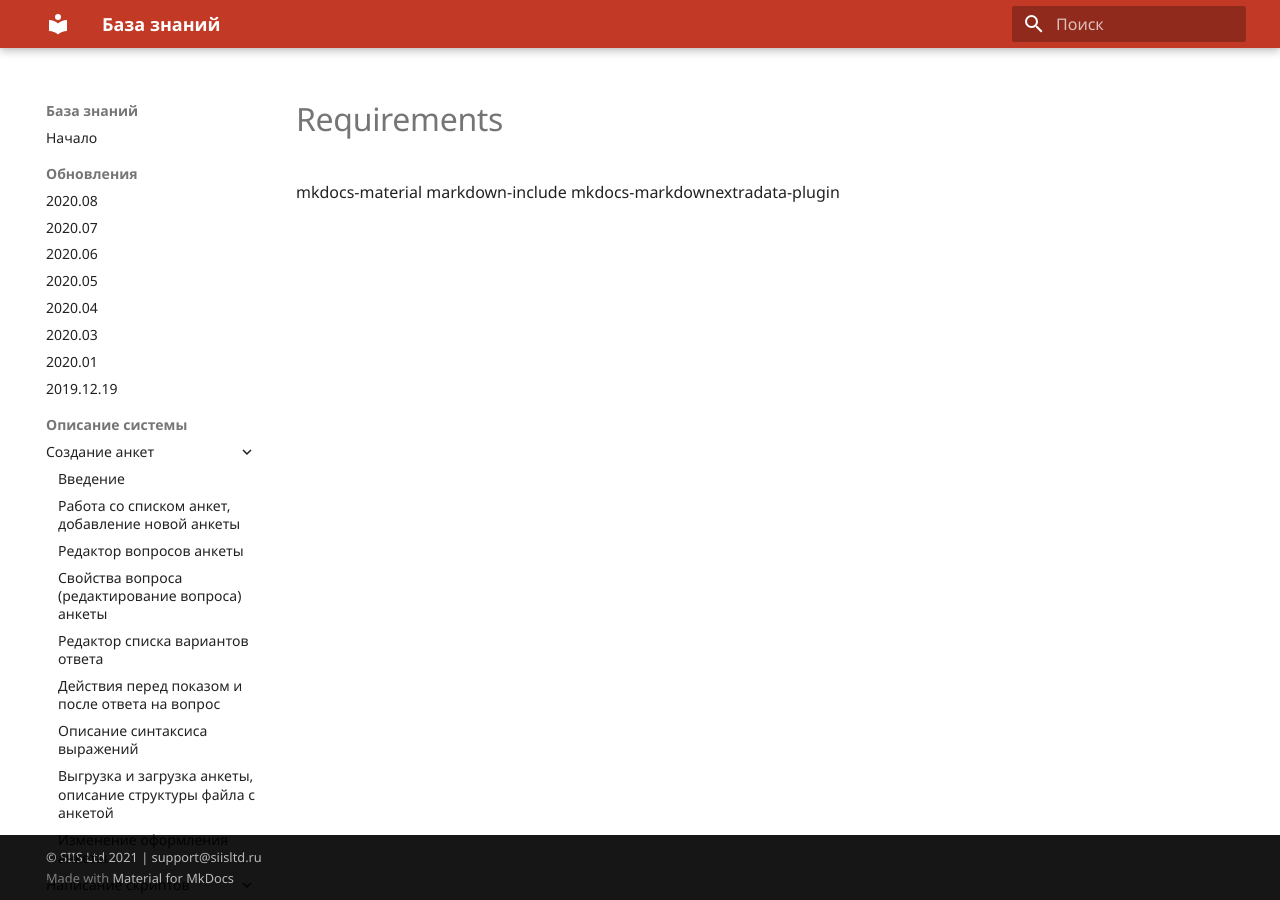
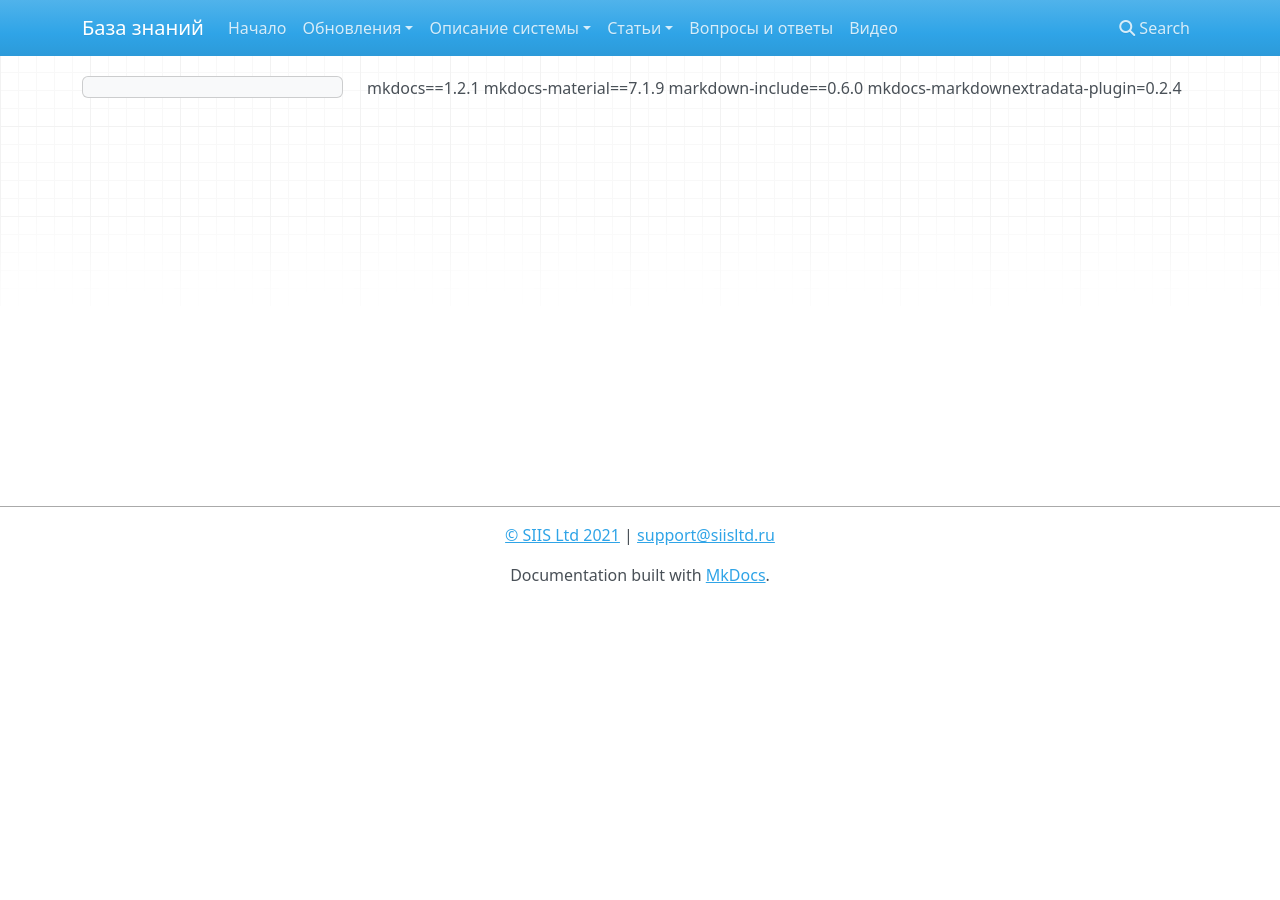
Before and after one commit to siisltd/SurveyStudio.KB, an MkDocs documentation site: the page built from docs/requirements.md, in a window 1280 px wide. Built offline with MkDocs 1.6.1, drawn with Linux system fonts in a browser that asks for light colours; nearby versions of some CDN libraries; some web fonts are replaced.

```diff
--- /dev/null
+++ b/docs/overrides/home.html
@@ -0,0 +1,5 @@
+На этом сайте собрана полезная информация о **SURVEY**STUDIO.
+
+Слева находится меню разделов. `Описание системы` - самый большой раздел, он содержит необходимую информацию для ознакомления и начала работы. Его полезно почитать, чтобы знать, где, что находится и что вообще в системе есть. В разделе `Статьи` собраны материалы, проясняющие сложные моменты, как что-то сделать. В `Вопросах и ответах` можно найти ответы на вопросы, которые возникают у наших клиентов чаще всего.
+
+Если хочется посмотреть, а не почитать, или хотите какого-то обучения - заходите в раздел `Видео`. **SURVEY**STUDIO постоянно развивается, поэтому видеозаписи уже устарели и подходят для общего ознакомления с сервисом. Актуальную информацию можно найти здесь, в базе знаний. О новых функциях сообщаем в разделе `Обновления`, а также [в нашей группе Facebook](https://www.facebook.com/siisltd.ru/).
--- a/docs/requirements.md
+++ b/docs/requirements.md
@@ -1,3 +1,4 @@
-mkdocs-material
-markdown-include
-mkdocs-markdownextradata-plugin
+mkdocs==1.2.1
+mkdocs-material==7.1.9
+markdown-include==0.6.0
+mkdocs-markdownextradata-plugin=0.2.4
--- a/docs/stylesheets/extra.css
+++ b/docs/stylesheets/extra.css
@@ -1,3 +1,4 @@
+
 button[data-md-color-primary=red],
 [data-md-color-primary=red] .md-header,
 [data-md-color-primary=red] .md-hero {
@@ -29,3 +30,11 @@ em {
 article ul li ul {
 	list-style-type: circle !important;
 }
+
+[data-md-color-scheme="slate"] {
+	--md-primary-fg-color:        #c23926;
+}
+
+[data-md-color-scheme="default"] {
+	--md-primary-fg-color:        #c23926;
+}
--- a/mkdocs.yml
+++ b/mkdocs.yml
@@ -75,23 +75,6 @@ nav:
     - 'Нюансы использования проверки на неравенство в выражениях': 'articles/1000.md'
   - 'Вопросы и ответы': 'faq.md'
   - 'Видео': 'video.md'
-  - '← В личный кабинет': 'https://survey-studio.com/client'
-
-theme:
-  name: 'material'
-  language: 'ru'
-  favicon: 'images/favicon.ico'
-  font:
-    text: 'Segoe UI'
-    code: 'Menlo'
-  palette:
-    primary: 'red'
-    accent: 'red'
-  features:
-    - navigation.sections
-    - navigation.expand
-    - search.suggest
-    - search.highlight
 
 extra_css:
  - 'stylesheets/extra.css'
@@ -99,7 +82,10 @@ extra_css:
 plugins:
   - markdownextradata: # используется для подстановки переменных в текст на этапе препроцессинга
       data: variables  # путь относительно корня к каталогу, где лежат yml или json файлы с переменными для подстановки
-  - search
+  - search:
+      lang: [ru, en]
+      separator: '[\s\-\.]+'
+      prebuild_index: true
 
 markdown_extensions:
   - codehilite
@@ -108,4 +94,4 @@ markdown_extensions:
   - attr_list
 
 extra:
-  disqus:
+  disqus: kbss
```
Also changed, not shown: docs/index.md (+4 -7 lines), 1 other file.
